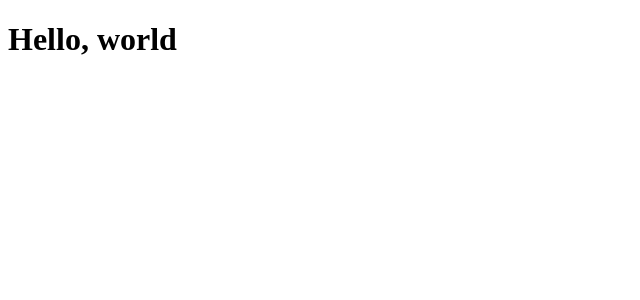
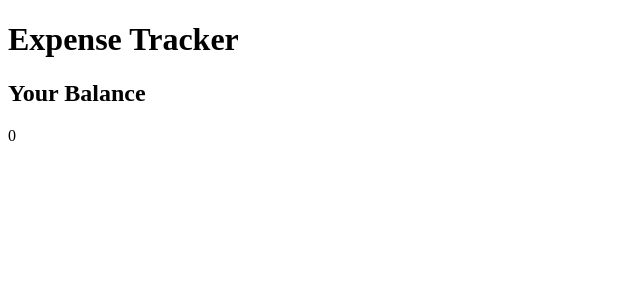
Before and after one commit to joshith3501/expense-tracker, a React (Vite) app: page / in a window 1280 px wide. Shown: the top 300 px of the page, without its empty margins (0-640 px from the left). Built offline with nearby package versions, Linux system fonts and the light colour scheme.

Commit message:
created context for balance

```diff
--- a/src/App.tsx
+++ b/src/App.tsx
@@ -1,12 +1,30 @@
+import { useState } from 'react';
+import TransactionHistory from './components/TransactionHistory';
 import './App.css'
+import TransactionProvider from './components/TransactionProvider';
+import { useTransaction } from './components/TransactionProvider';
 
 function App() {
 
+    const balance = useTransaction();
+
   return (
     <>
-      <h1>Hello, world</h1>
+      <TransactionProvider>
+
+        <h1>Expense Tracker</h1>
+        <article className="balance-output">
+          <h2>Your Balance</h2>
+          <span>{balance}</span>
+        </article>
+        <TransactionHistory />
+        <section className="transaction-note">
+
+        </section>
+
+      </TransactionProvider>
     </>
   )
 }
 
-export default App
+export default App;
--- /dev/null
+++ b/src/components/TransactionHistory.tsx
@@ -0,0 +1,10 @@
+
+const TransactionHistory = () => {
+  return (
+    <section className="transaction-history">
+
+    </section>
+  )
+}
+
+export default TransactionHistory;
--- /dev/null
+++ b/src/components/TransactionProvider.tsx
@@ -0,0 +1,57 @@
+import React, { useState, useContext, useEffect,Dispatch, SetStateAction, ReactNode } from 'react';
+
+type TransactionUpdateContextProps = {
+  setTransaction: Dispatch<SetStateAction<null | number>>;
+};
+
+
+const TransactionContext = React.createContext(0);
+const TransactionUpdateContext = React.createContext<TransactionUpdateContextProps | undefined>(undefined);
+
+
+
+const useTransactionUpdate = () => {
+  const updateContext = useContext(TransactionUpdateContext);
+}
+
+export const useTransaction = () => {
+  const balance = useContext(TransactionContext);
+
+  return balance;
+}
+
+const TransactionProvider = ({ children }: any) => {
+
+  const [transaction, setTransaction] = useState<null | number>(null);
+  const [income, setIncome] = useState<null | number>(null);
+  const [expense, setExpense] = useState<null | number>(null);
+  const balance: number = (income ?? 0) - (expense ?? 0);
+
+  useEffect (()=>{
+    if(transaction !== null) {
+      // Do something with the transaction value here
+      if(transaction < 0) {
+        setExpense(transaction*-1);
+        setTransaction(null);
+      } else {
+        setIncome(transaction);
+        setTransaction(null);
+      }
+    }
+  }, [transaction])
+
+
+  return (
+
+  <TransactionContext.Provider value={balance}>
+    <TransactionUpdateContext.Provider value={{setTransaction}}>
+      {children}
+    </TransactionUpdateContext.Provider>
+  </TransactionContext.Provider>
+
+
+  )
+}
+
+
+export default TransactionProvider;
```
